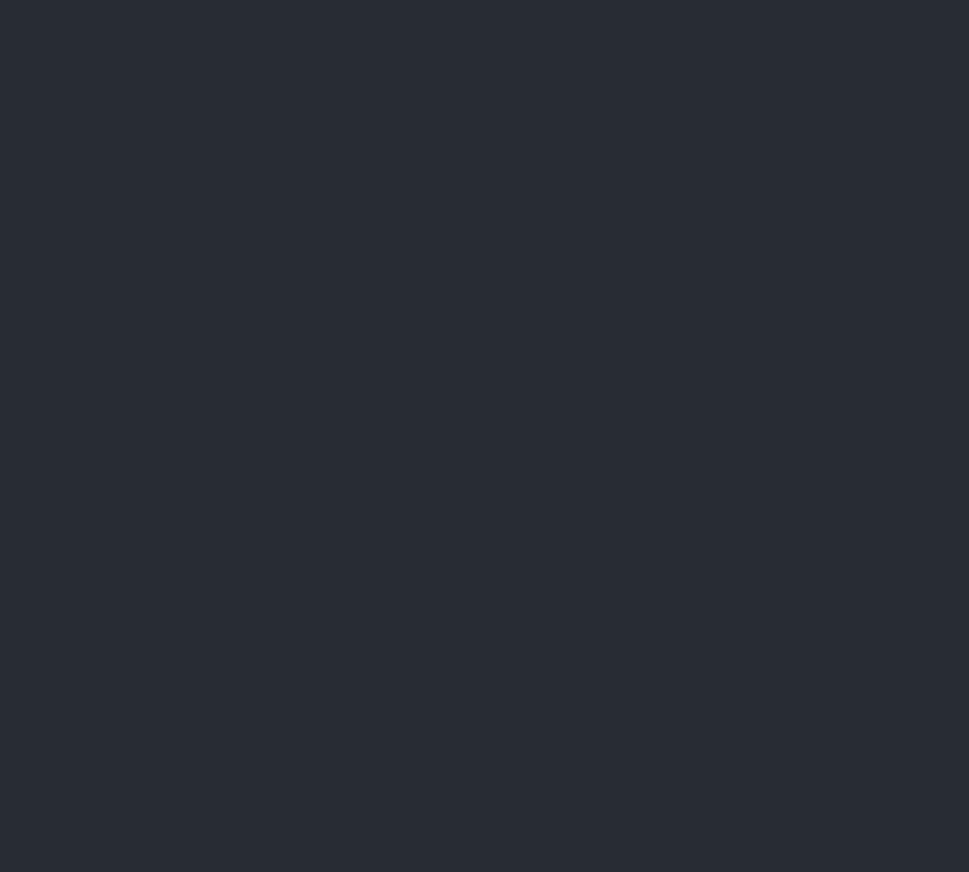
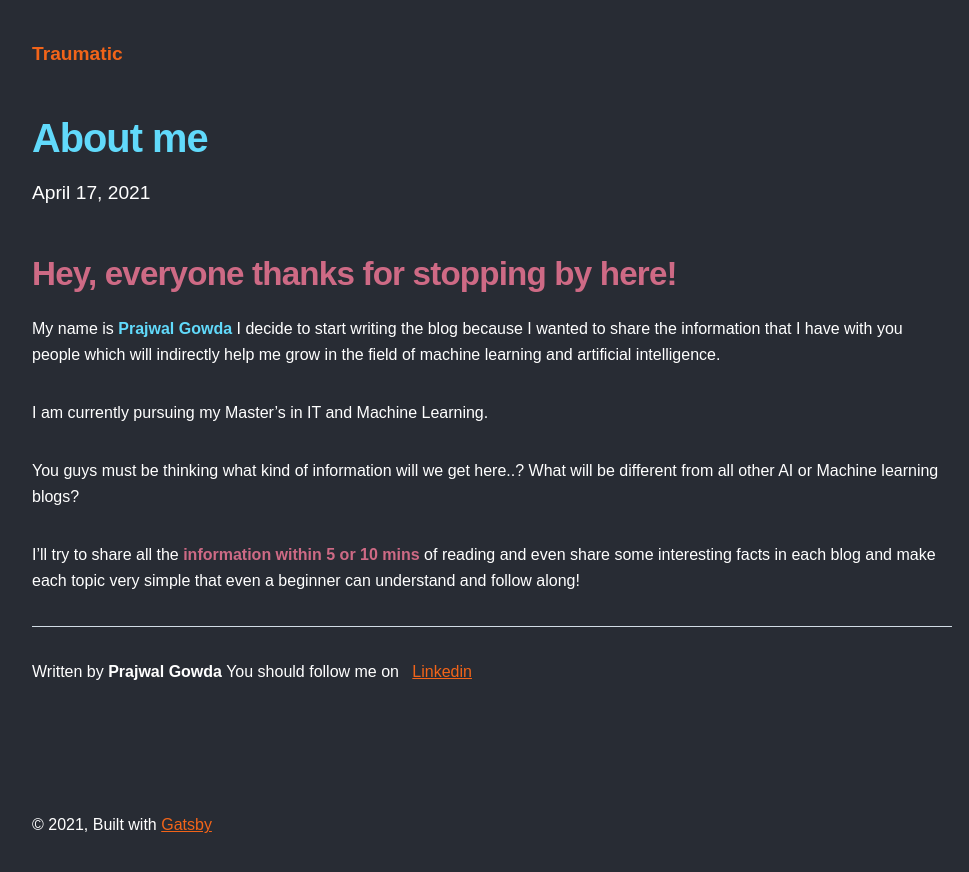
Before and after one commit to prajwal0210/traumatic, a Gatsby site: page /About-me/ in a window 1280 px wide. Before the commit this address had no page. Shown: the whole page, without its empty margins (148-1117 px from the left). Before the commit the page ends 800 px from the top, so only its background shows below. Built offline with nearby package versions, Linux system fonts and the light colour scheme; Gatsby itself is replaced by a stand-in of ours.

Commit message:
1st post added

```diff
--- /dev/null
+++ b/content/blog/About-me/index.md
@@ -0,0 +1,11 @@
+---
+title: About me
+date: "2021-04-17T22:12:03.284Z"
+description: "know more about me......"
+---
+
+## Hey, everyone thanks for stopping by here!
+<p>My name is <bold style="color:#61DAFB;font-weight: bold;">Prajwal Gowda </bold>I decide to start writing the blog because I wanted to share the information that I have with you people which will indirectly help me grow in the field of machine learning and artificial intelligence.</p>
+<p>I am currently pursuing my Master’s in IT and Machine Learning.<p>
+<p>You guys must be thinking what kind of information will we get here..? What will be different from all other AI or Machine learning blogs?</p>
+<p>I’ll try to share all the  <bold style="color:#ce6a85;font-weight: bold;">information within 5 or 10 mins </bold>of reading and even share some interesting facts in each blog and make each topic very simple that even a beginner can understand and follow along! </p>
--- a/content/blog/machine-learning/index.md
+++ /dev/null
@@ -1,5 +0,0 @@
----
-title: Why Machine Learning
-date: "2021-04-14T22:12:03.284Z"
-description: "What is machine learning"
----
--- a/src/style.css
+++ b/src/style.css
@@ -51,10 +51,10 @@
   --fontSize-5: 2.074rem;
   --fontSize-6: 2.488rem;
   --fontSize-7: 2.986rem;
-  --color-primary: #FFF;
-  --color-text: #f26419;
+  --color-primary: #f26419;
+  --color-text: #FFF;
   --color-text-light: #4f5969;
-  --color-heading: #1a202c;
+  --color-heading: #ce6a85;
   --color-heading-black: #61DAFB;
   --color-accent: #d1dce5;
 }
```
